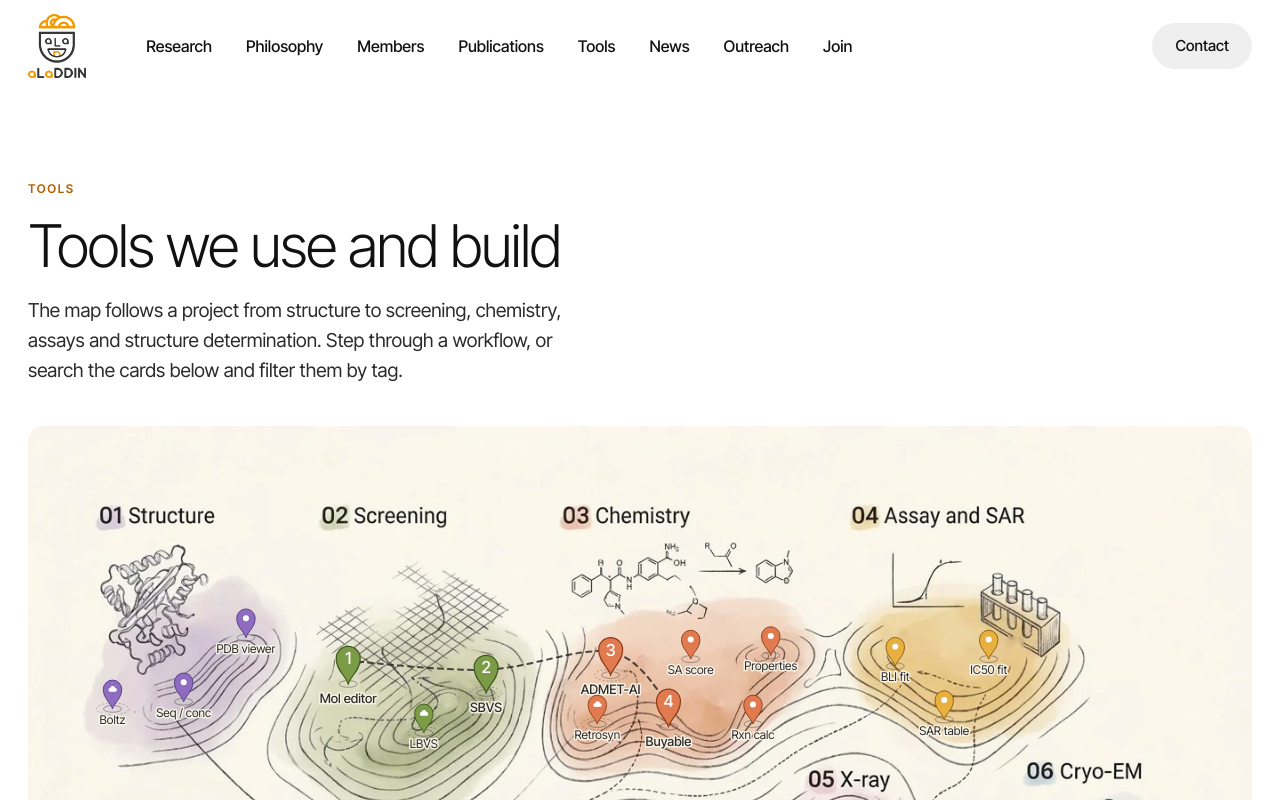
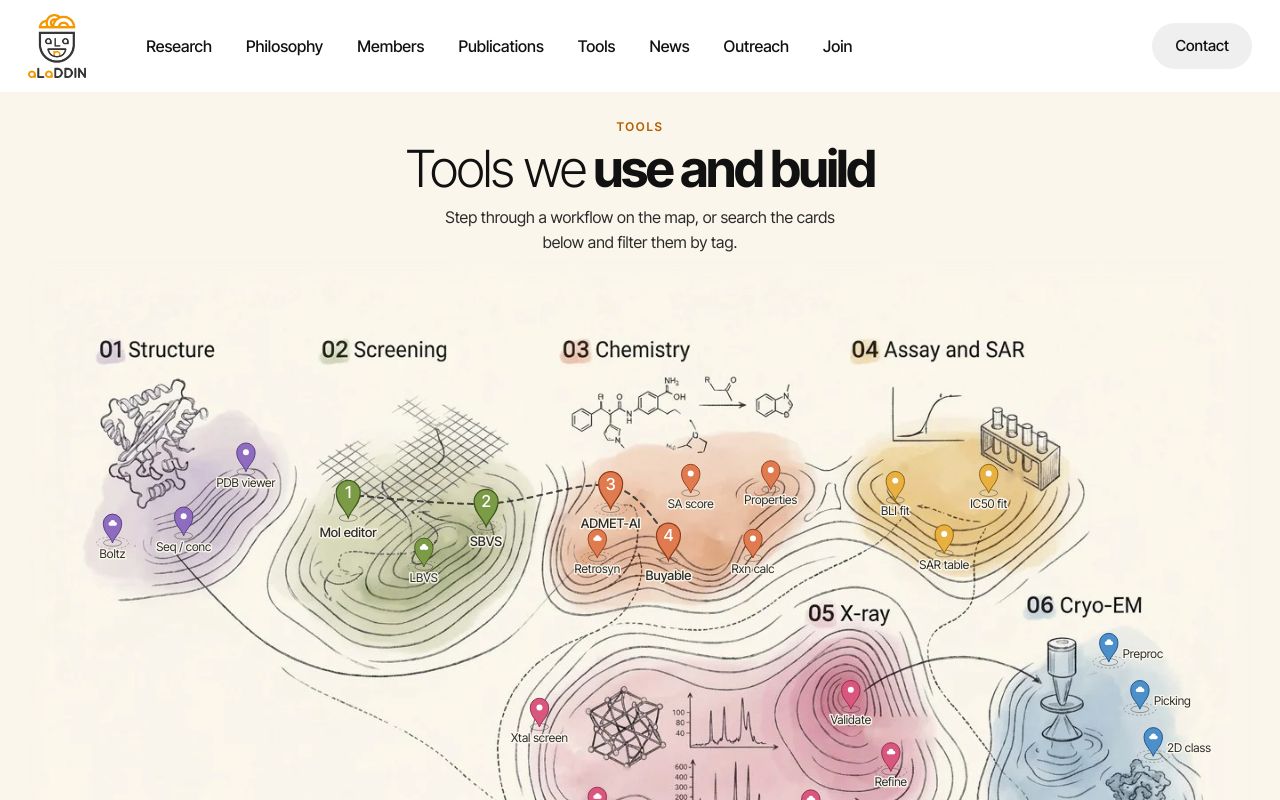
Before and after one commit to aLaDDIN-labs/aladdin-labs.github.io, a Next.js app: page /tools in a window 1280 px wide. Shown: the top 800 px of the page. Built offline with nearby package versions, Linux system fonts and the light colour scheme; a web font is replaced by a local one.

Commit message:
Add files via upload

```diff
--- a/app/globals.css
+++ b/app/globals.css
@@ -522,8 +522,14 @@ html[data-lang="ko"] .en-only { display: none; }
 @media (prefers-reduced-motion: reduce) { .rv-load { animation: none; } }
 
 /* ---- Tools page ---- */
-.tl-map { padding-bottom: 8px; }
-.tl-svg { display: block; width: 100%; height: auto; border-radius: 16px; background: #FBF7EC; touch-action: pan-y; }
+.tl-band { background: #FAF6EB; border-bottom: 1px solid var(--line); padding: 26px 0 34px; }
+.tl-intro { text-align: center; padding: 0 0 6px; }
+.tl-intro .eyebrow { margin: 0 0 4px; }
+.tl-intro .team-title { font-size: clamp(2rem, 4vw, 3.4rem); }
+.tl-lede { margin: 10px auto 0; max-width: 46ch; color: var(--body); font-size: 1rem; }
+.tl-svg { display: block; width: 100%; height: auto; background: #FAF6EB; touch-action: pan-y;
+  -webkit-mask-image: linear-gradient(to bottom, transparent 0, #000 36px, #000 calc(100% - 28px), transparent 100%), linear-gradient(to right, transparent 0, #000 28px, #000 calc(100% - 28px), transparent 100%);
+  -webkit-mask-composite: source-in; mask-image: linear-gradient(to bottom, transparent 0, #000 36px, #000 calc(100% - 28px), transparent 100%), linear-gradient(to right, transparent 0, #000 28px, #000 calc(100% - 28px), transparent 100%); mask-composite: intersect; }
 .tl-nd { cursor: pointer; outline: none; }
 .tl-nd:focus-visible text { text-decoration: underline; }
 .tl-pg { display: flex; align-items: center; justify-content: center; gap: 14px; margin-top: 14px; }
--- a/app/tools/page.jsx
+++ b/app/tools/page.jsx
@@ -5,19 +5,16 @@ export const metadata = { title: "Tools" };
 
 export default function Tools() {
   const { stages, tools, workflows } = getTools();
-  return (
-    <>
-      <header className="page-head">
-        <div className="container">
-          <p className="eyebrow">Tools</p>
-          <h1 className="h1">Tools we use and build</h1>
-          <p className="lede" style={{ marginTop: 20, marginBottom: 0 }}>
-            The map follows a project from structure to screening, chemistry, assays and structure determination.
-            Step through a workflow, or search the cards below and filter them by tag.
-          </p>
-        </div>
-      </header>
-      <ToolsBrowser stages={stages} tools={tools} workflows={workflows} />
-    </>
+  const intro = (
+    <div className="tl-intro">
+      <p className="eyebrow">Tools</p>
+      <h1 className="team-title">
+        <span className="light">Tools we</span> <span>use and build</span>
+      </h1>
+      <p className="tl-lede">
+        Step through a workflow on the map, or search the cards below and filter them by tag.
+      </p>
+    </div>
   );
+  return <ToolsBrowser stages={stages} tools={tools} workflows={workflows} intro={intro} />;
 }
--- a/components/ToolsBrowser.jsx
+++ b/components/ToolsBrowser.jsx
@@ -22,7 +22,7 @@ function ServerIcon({ cy = -17, s = 0.8 }) {
   );
 }
 
-export default function ToolsBrowser({ stages, tools, workflows }) {
+export default function ToolsBrowser({ stages, tools, workflows, intro }) {
   const byId = useMemo(() => Object.fromEntries(tools.map((t) => [t.id, t])), [tools]);
   const [cur, setCur] = useState(0);
   const [full, setFull] = useState(false);
@@ -133,7 +133,9 @@ export default function ToolsBrowser({ stages, tools, workflows }) {
 
   return (
     <>
-      <section className="tl-map container" aria-label="Workflow map">
+      <section className="tl-band" aria-label="Workflow map">
+       <div className="container tl-map">
+        {intro}
         <svg
           ref={svgRef}
           className="tl-svg"
@@ -232,6 +234,7 @@ export default function ToolsBrowser({ stages, tools, workflows }) {
           </span>
           <button type="button" className="tl-show" onClick={showWorkflow}>Show these tools below ↓</button>
         </div>
+       </div>
       </section>
 
       <section className="tl-body container" id="tool-cards">
```
